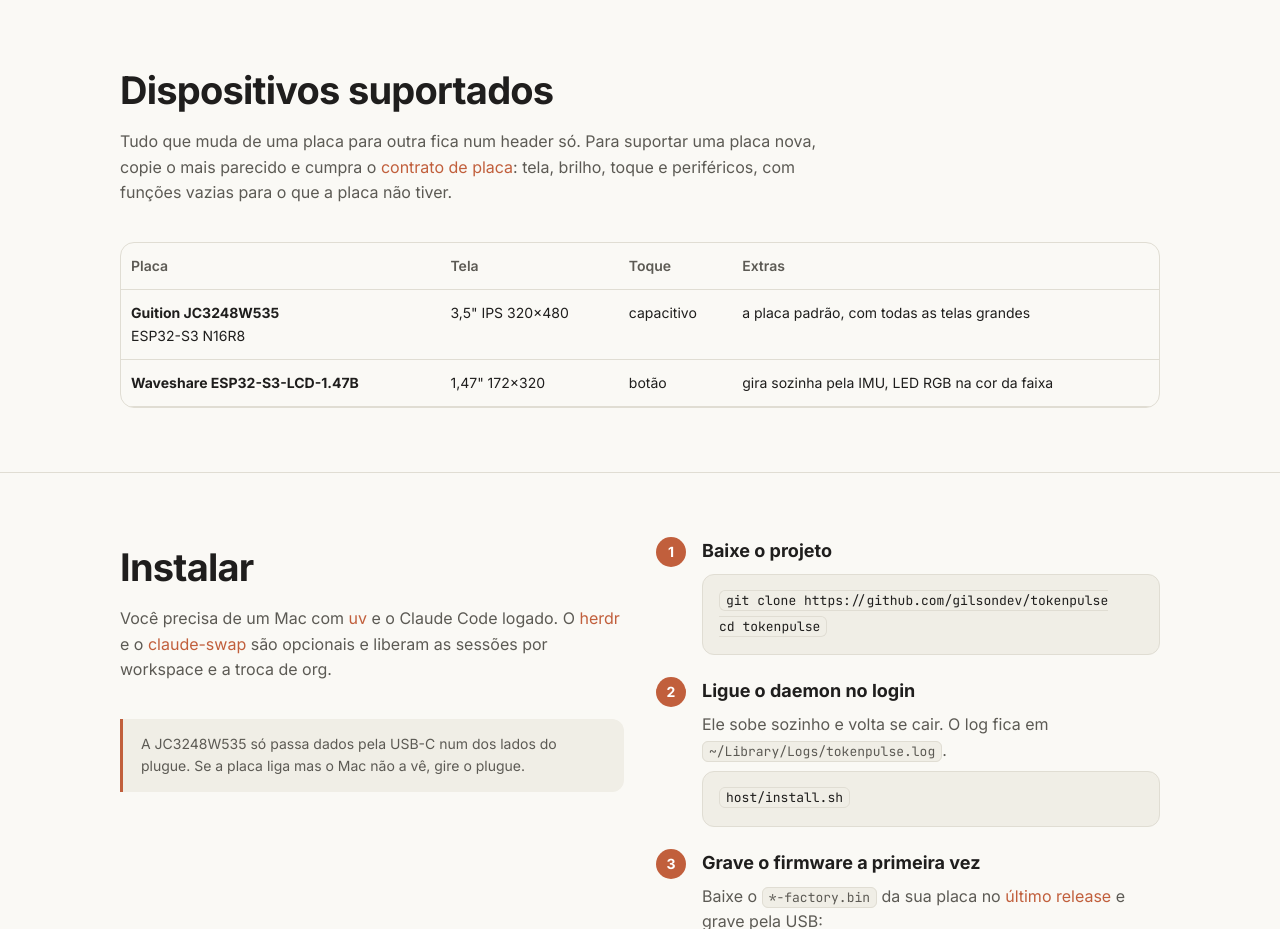
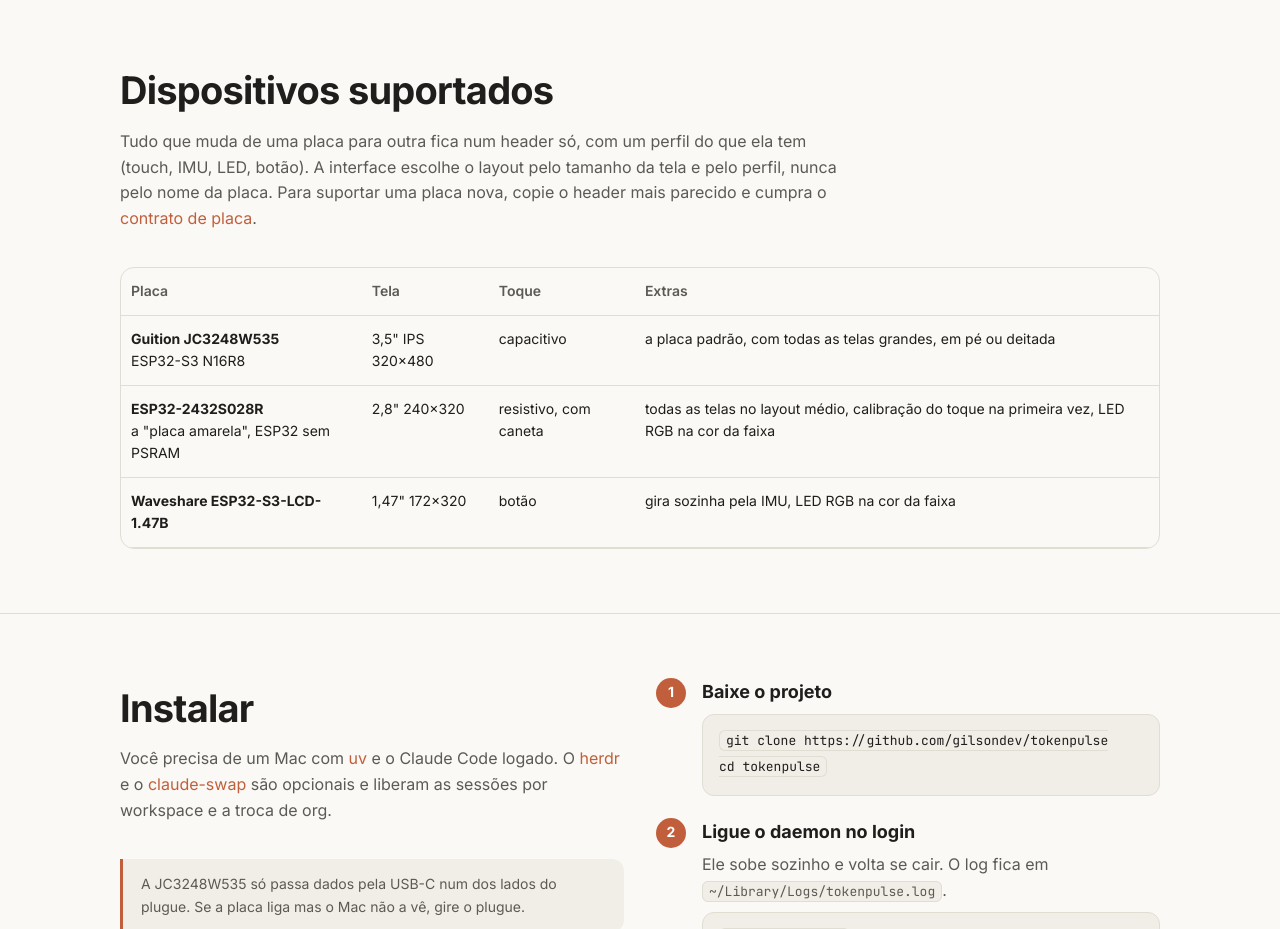
Before and after one commit to gilsondev/tokenpulse, a plain HTML site: page docs/index.html in a window 1280 px wide. Shown: the part 4900-5829 px from the top of the page. Drawn offline with Linux system fonts and the light colour scheme.

Commit message:
Site lista a placa amarela entre os dispositivos suportados
Co-Authored-By: Claude Opus 5.5 <noreply@anthropic.com>

```diff
--- a/docs/index.html
+++ b/docs/index.html
@@ -217,10 +217,11 @@ flowchart LR
 <section id="dispositivos">
   <div class="wrap">
     <h2>Dispositivos suportados</h2>
-    <p class="sub">Tudo que muda de uma placa para outra fica num header só. Para suportar uma placa nova, copie o mais parecido e cumpra o <a href="https://github.com/gilsondev/tokenpulse/blob/main/firmware/src/boards/board.h">contrato de placa</a>: tela, brilho, toque e periféricos, com funções vazias para o que a placa não tiver.</p>
+    <p class="sub">Tudo que muda de uma placa para outra fica num header só, com um perfil do que ela tem (touch, IMU, LED, botão). A interface escolhe o layout pelo tamanho da tela e pelo perfil, nunca pelo nome da placa. Para suportar uma placa nova, copie o header mais parecido e cumpra o <a href="https://github.com/gilsondev/tokenpulse/blob/main/firmware/src/boards/board.h">contrato de placa</a>.</p>
     <div class="tbl"><table>
       <tr><th>Placa</th><th>Tela</th><th>Toque</th><th>Extras</th></tr>
-      <tr><td><b>Guition JC3248W535</b><br>ESP32-S3 N16R8</td><td>3,5" IPS 320×480</td><td>capacitivo</td><td>a placa padrão, com todas as telas grandes</td></tr>
+      <tr><td><b>Guition JC3248W535</b><br>ESP32-S3 N16R8</td><td>3,5" IPS 320×480</td><td>capacitivo</td><td>a placa padrão, com todas as telas grandes, em pé ou deitada</td></tr>
+      <tr><td><b>ESP32-2432S028R</b><br>a "placa amarela", ESP32 sem PSRAM</td><td>2,8" 240×320</td><td>resistivo, com caneta</td><td>todas as telas no layout médio, calibração do toque na primeira vez, LED RGB na cor da faixa</td></tr>
       <tr><td><b>Waveshare ESP32-S3-LCD-1.47B</b></td><td>1,47" 172×320</td><td>botão</td><td>gira sozinha pela IMU, LED RGB na cor da faixa</td></tr>
     </table></div>
   </div>
```
